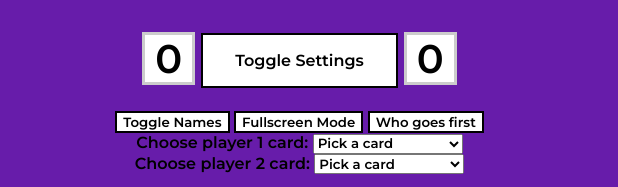
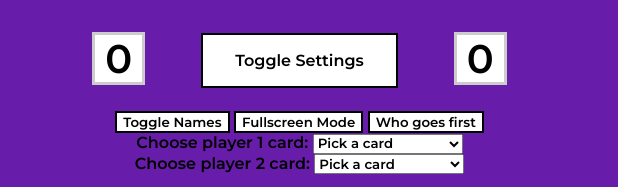
Before and after one commit to ImJustSpirit/RLBCSA, a plain HTML site: page index.html in a window 1280 px wide. Shown: the part 893-1080 px from the top of the page, 662-1280 px from the left. Drawn offline with Linux system fonts and the light colour scheme.

Commit message:
Update index.html

```diff
--- a/index.html
+++ b/index.html
@@ -112,9 +112,9 @@
     <br>
     <br>
     <center>
-      <input class="solid" style="position:relative; width:53px; height:53px; top:7px" type="text2" id="score1" name="score1" value="0">
+      <input class="solid" style="position:relative; width:53px; height:53px; top:7px; right:50px" type="text2" id="score1" name="score1" value="0">
       <button class="button button5" onclick="toggleSettings()">Toggle Settings</button>
-      <input class="solid" style="position:relative; width:53px; height:53px; top:7px" type="text2" id="score2" name="score2" value="0">
+      <input class="solid" style="position:relative; width:53px; height:53px; top:7px; left:50px" type="text2" id="score2" name="score2" value="0">
       <div style="font-family: 'Montserrat', sans-serif;" id="myDIV">
         <script>
           function toggleSettings() {
```
